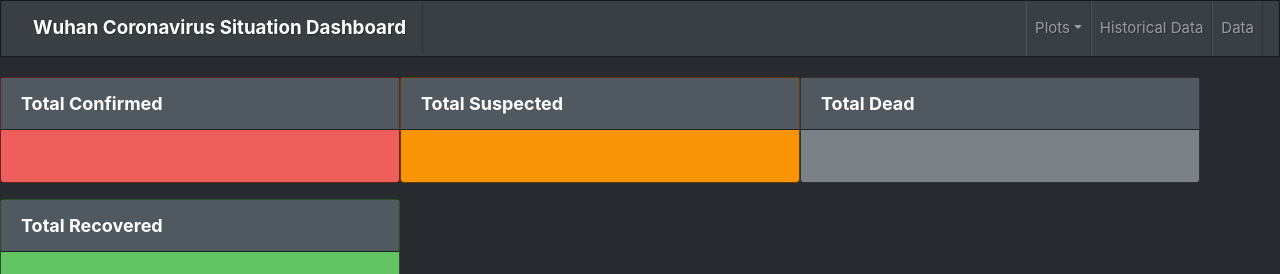
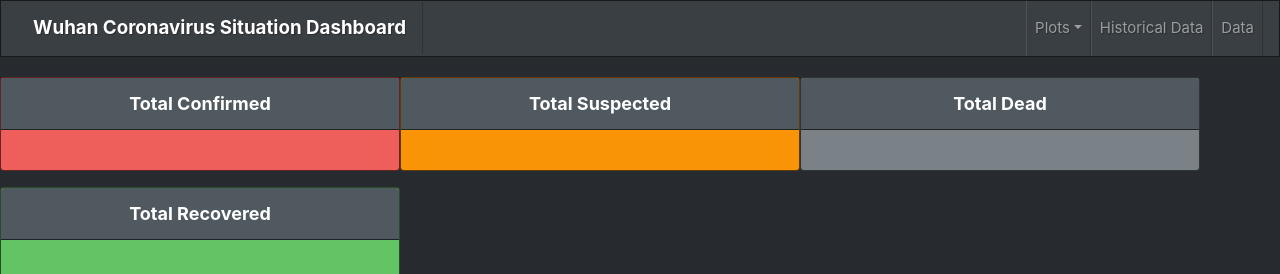
Before and after one commit to masonxmh/Project2, a Flask app: page / in a window 1280 px wide; the page is wider, and only the part inside the window is pictured. Shown: the top 274 px of that part. Run offline with Flask 2, Linux system fonts and the light colour scheme; data comes from the database, SQL or seed files in the repository; data that the repository does not hold is empty; some libraries are stand-ins or nearby versions.

Commit message:
add Summary js,py file for summary header

```diff
--- a/app.py
+++ b/app.py
@@ -43,7 +43,6 @@
     """Return the homepage."""
     return render_template("index.html")
 
-
 @app.route("/test")
 def test():
     """Return a list of sample names."""
@@ -52,7 +51,12 @@
     results = session.query(summary.Count,summary.Total).all()
     session.close()
 
-    return jsonify(results)
+    return jsonify(list(results))
+
+
+
+
+
 
 if __name__ == '__main__':
     app.run(debug=True)
--- a/static/css/style.css
+++ b/static/css/style.css
@@ -21,7 +21,8 @@
 }
 
 /* map, */
-#map { padding-right:100px;
+#map { left
+
 }
 
 /*legned */
--- a/static/js/test.js
+++ b/static/js/test.js
@@ -1,9 +1,15 @@
-d3.json("/test").then(function(result){
-    console.log(result[0]);
-}
-//     var deck = d3.select(".card-deck").selectAll(".card-title");
-//     deck.data(testData[1])
-//         .enter()
-//         .text(x=>x)
+d3.json("/test").then(function(testData){
+    console.log(testData);
 
-)
+    var recordData = [];
+    testData.forEach(i => recordData.push(i[1]));
+    console.log(recordData)
+
+    var deck = d3.select(".card-group").selectAll(".card-body");
+
+    deck
+        .data(recordData)
+        .append("h4")
+        .classed("card-title",true)
+        .text(x => x)
+    })
--- a/templates/index.html
+++ b/templates/index.html
@@ -73,33 +73,33 @@
                 <div class = "card-group mx-auto"> <!--card deck is used separate cards/card group make it together-->
                 <div class="col-ms-3">
                     <div class="card text-white bg-danger mb-3" style="min-width: 25rem; max-height:8rem;">
-                        <div class="card-header" style="font-weight: bold;font-size:18px;">Total Confirmed</div>
-                        <div class="card-body">
-                        <h4 class="card-title"></h4>
+                        <div class="card-header" style="font-weight: bold;font-size:18px; text-align: center;">Total Confirmed</div>
+                        <div class="card-body" style="text-align:center;">
+
                         </div>
                     </div>
                 </div>
                 <div class="col-ms-3">
                     <div class="card text-white bg-warning mb-3" style="min-width: 25rem; max-height:8rem;">
-                        <div class="card-header" style="font-weight: bold;font-size:18px;">Total Suspected</div>
-                        <div class="card-body">
-                          <h4 class="card-title"></h4>
+                        <div class="card-header" style="font-weight: bold;font-size:18px; text-align: center;">Total Suspected</div>
+                        <div class="card-body" style="text-align:center;">
+
                         </div>
                     </div>
                 </div>
                 <div class="col-ms-3">
                     <div class="card text-white bg-secondary mb-3" style="min-width: 25rem; max-height:8rem;">
-                        <div class="card-header" style="font-weight: bold;font-size:18px;">Total Dead</div>
-                        <div class="card-body">
-                          <h4 class="card-title"></h4>
+                        <div class="card-header" style="font-weight: bold;font-size:18px; text-align: center;">Total Dead</div>
+                        <div class="card-body" style="text-align:center;">
+
                         </div>
                     </div>
                 </div>
                 <div class="col-ms-3">
                     <div class="card text-white bg-success mb-3" style="min-width: 25rem; max-height:8rem;">
-                        <div class="card-header" style="font-weight: bold;font-size:18px;">Total Recovered</div>
-                        <div class="card-body">
-                          <h4 class="card-title"></h4>
+                        <div class="card-header" style="font-weight: bold;font-size:18px; text-align: center;">Total Recovered</div>
+                        <div class="card-body" style="text-align:center;">
+
                         </div>
                     </div>
                 </div>
```
Also changed, not shown: 1 other file.
